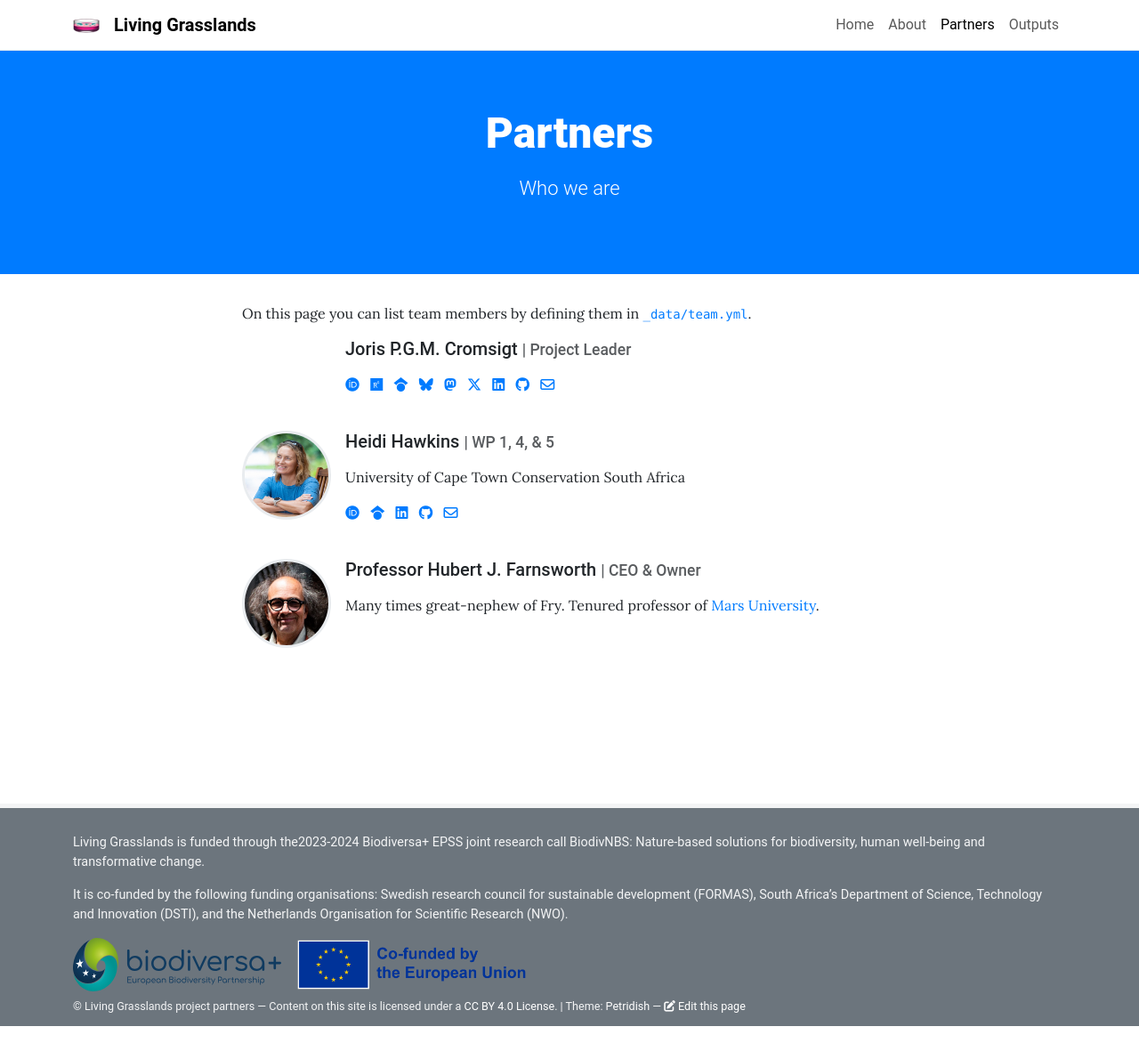
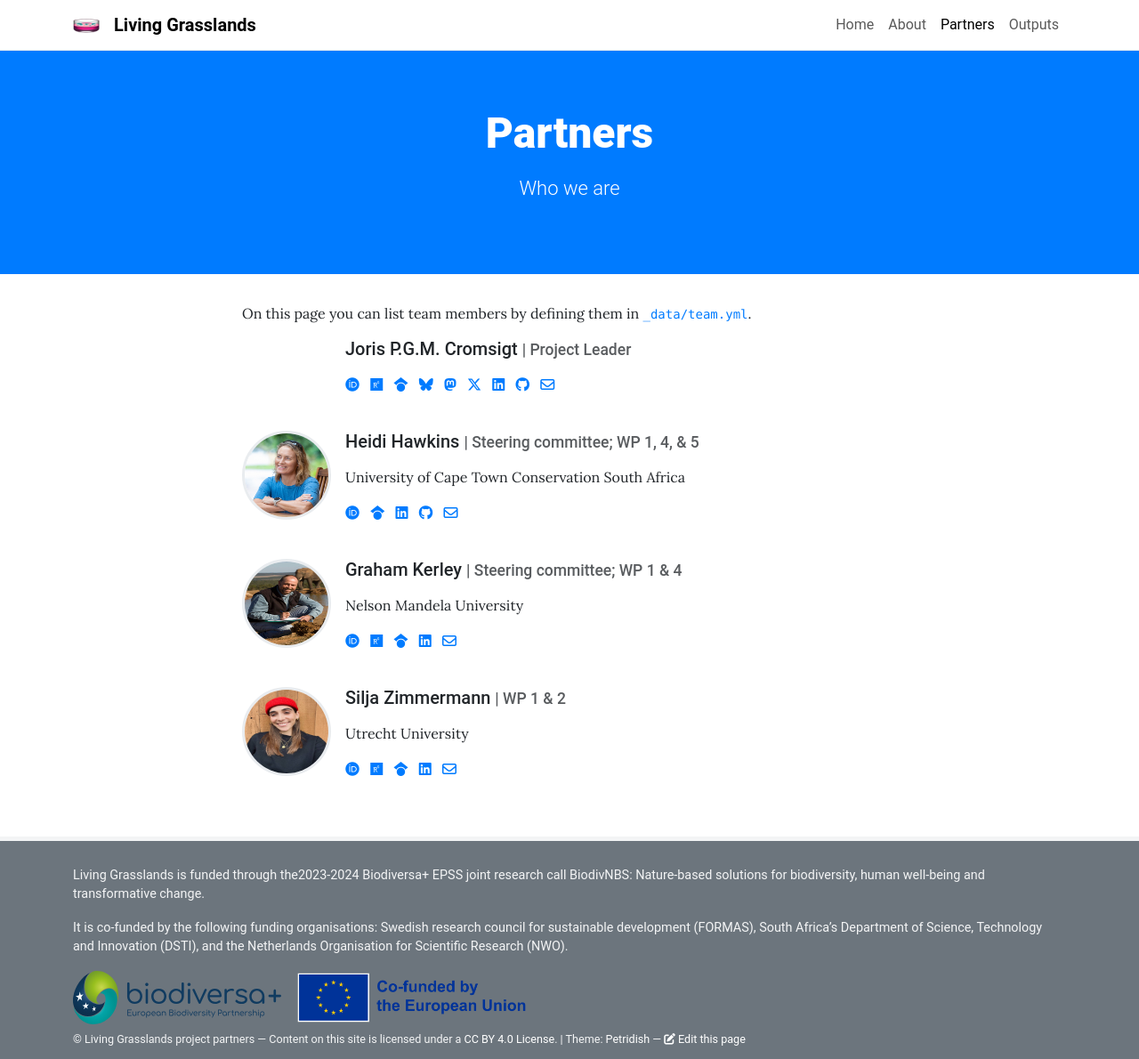
Before and after one commit to living-grasslands/website, a Jekyll site: the page built from pages/team.md, in a window 1280 px wide. Shown: the whole page at 89% size. Built offline with Jekyll 4.4.1, drawn with Linux system fonts in a browser that asks for light colours; before the commit the page ends 1153 px from its top, so only the background shows below that.

Commit message:
Added Graham and Silja to team.yml. Noticed that images need to be cropped to a square or they get stretched.

```diff
--- a/_data/team.yml
+++ b/_data/team.yml
@@ -16,7 +16,7 @@
   email: name@example.com
 
 - name: Heidi Hawkins
-  role: WP 1, 4, & 5
+  role: Steering committee; WP 1, 4, & 5
   image: assets/images/people/heidi_hawkins.jpg
   description: >
     University of Cape Town
@@ -26,10 +26,28 @@
   linkedin: heidi-hawkins-000a
   github: hjhawkins
   email: heidi.hawkins@uct.ac.za
+  email: hhawkins@conservation.org
   website: https://science.uct.ac.za/department-biological-sciences/contacts/heidi-jayne-hawkins
 
-- name: Professor Hubert J. Farnsworth
-  role: CEO & Owner
-  image: assets/theme/images/farnsworth_angelo-abear-1662775-unsplash.jpg
+- name: Graham Kerley
+  role: Steering committee; WP 1 & 4
+  image: assets/images/people/graham_kerley.jpg
   description: >
-    Many times great-nephew of Fry. Tenured professor of [Mars University](https://en.wikipedia.org/wiki/Mars_University).
+    Nelson Mandela University
+  orcid: 0000-0003-2702-5200
+  googlescholar: 85GX8x0AAAAJ&hl
+  linkedin: graham-kerley-38661213
+  researchgate: Graham-Kerley
+  email: graham.kerley@mandela.ac.za
+
+- name: Silja Zimmermann
+  role: WP 1 & 2
+  image: assets/images/people/silja_zimmermann.jpg
+  description: >
+    Utrecht University
+  orcid: 0000-0002-2232-911X
+  googlescholar: 5278TTsAAAAJ&hl
+  linkedin: siljazimmermann
+  researchgate: Silja-Zimmermann-3
+  email: s.zimmermann@uu.nl
+  website: https://www.uu.nl/staff/SZimmermann
```
Also changed, not shown: assets/images/people/floor_vanderhilst.jpg (added), assets/images/people/graham_kerley.jpg (added), assets/images/people/sheila_holmes.jpg (added), assets/images/people/silja_zimmermann.jpg (added).
